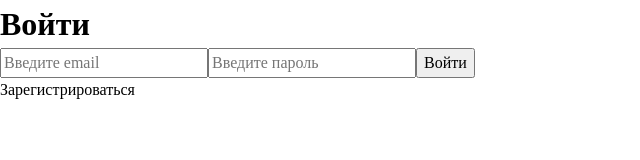
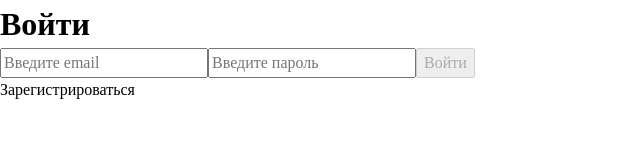
Before and after one commit to MaslakovAndrii/DragonsApp, a React (Create React App) app: page /#/auth in a window 1280 px wide. Shown: the top 160 px of the page, without its empty margins (0-640 px from the left). Built offline with nearby package versions, Linux system fonts and the light colour scheme; no server answers.

Commit message:
Сделал неактивную кнопку пока поля формы регистрации и авторизации невалидны

```diff
--- a/src/components/Authorization/Authorization.jsx
+++ b/src/components/Authorization/Authorization.jsx
@@ -13,12 +13,12 @@ const Authorization = () => {
      const navigate = useNavigate()
      const { isAuth } = useAuth()
 
-     const { register, handleSubmit, reset, formState: { errors } } = useForm({
+     const { register, handleSubmit, reset, formState: { errors, isValid } } = useForm({
           defaultValues: {
                email: '',
                password: '',
           },
-          mode: 'onSubmit',
+          mode: 'onChange',
      })
 
      const onSubmit = (data, e) => {
@@ -52,18 +52,24 @@ const Authorization = () => {
                          <input
                               type='email'
                               {...register('email',
-                                   { required: true, pattern: /([a-z0-9_-]+\.)*[a-z0-9_-]+@[a-z0-9_-]+(\.[a-z0-9_-]+)*\.[a-z]{2,6}$/ }
+                                   {
+                                        required: true,
+                                        pattern: /([a-z0-9_-]+\.)*[a-z0-9_-]+@[a-z0-9_-]+(\.[a-z0-9_-]+)*\.[a-z]{2,6}$/
+                                   }
                               )}
                               placeholder='Введите email' />
                          {errors?.email && <div className='form-error'>{errors.email.message}</div>}
                          <input
                               type='password'
                               {...register('password',
-                                   { required: true, minLength: 6 }
+                                   {
+                                        required: true,
+                                        minLength: 6
+                                   }
                               )}
                               placeholder='Введите пароль' />
                          {errors?.password && <div className='form-error'>{errors.password.message}</div>}
-                         <button type='submit'>Войти</button>
+                         <button type='submit' disabled={!isValid}>Войти</button>
                     </form>
                     <Link to={REGISTRATION_ROUTE}>Зарегистрироваться</Link>
                </>
--- a/src/components/Registration/Registration.jsx
+++ b/src/components/Registration/Registration.jsx
@@ -1,4 +1,4 @@
-import React from 'react';
+import React, { useEffect, useState } from 'react';
 import { useForm } from 'react-hook-form';
 import { getAuth, createUserWithEmailAndPassword } from "firebase/auth";
 import { Navigate, useNavigate } from 'react-router-dom';
@@ -9,19 +9,21 @@ const Registration = () => {
      const navigate = useNavigate()
      const { isAuth } = useAuth()
 
-     const { register, handleSubmit, reset, formState: { errors } } = useForm({
+     const { register, handleSubmit, reset, formState: { errors, isValid } } = useForm({
           defaultValues: {
                name: '',
                email: '',
                password: '',
           },
+          mode: 'onChange',
      })
+
 
      const onSubmit = (data, e) => {
           e.preventDefault()
           const auth = getAuth();
           createUserWithEmailAndPassword(auth, data.email, data.password)
-               .then(({ user }) => {
+               .then(() => {
                     navigate(`${AUTHORIZATION_ROUTE}`)
                     reset()
                })
@@ -29,6 +31,8 @@ const Registration = () => {
                     console.log(error);
                });
      }
+
+
      const onError = (errors, e) => {
           console.log('error');
      }
@@ -51,7 +55,7 @@ const Registration = () => {
                               {...register('email',
                                    {
                                         required: true,
-                                        pattern: /([a-z0-9_-]+\.)*[a-z0-9_-]+@[a-z0-9_-]+(\.[a-z0-9_-]+)*\.[a-z]{2,6}$/
+                                        pattern: /([a-z0-9_-]+\.)*[a-z0-9_-]+@[a-z0-9_-]+(\.[a-z0-9_-]+)*\.[a-z]{2,6}$/,
                                    }
                               )}
                               placeholder='Введите email' />
@@ -61,12 +65,12 @@ const Registration = () => {
                               {...register('password',
                                    {
                                         required: true,
-                                        minLength: 6
+                                        minLength: 6,
                                    }
                               )}
                               placeholder='Введите пароль' />
                          {errors?.password && <div className='form-error'>{errors.password.message}</div>}
-                         <button type='submit'>Зарегистрироваться</button>
+                         <button type='submit' disabled={!isValid} >Зарегистрироваться</button>
                     </form>
                </>
 
```
